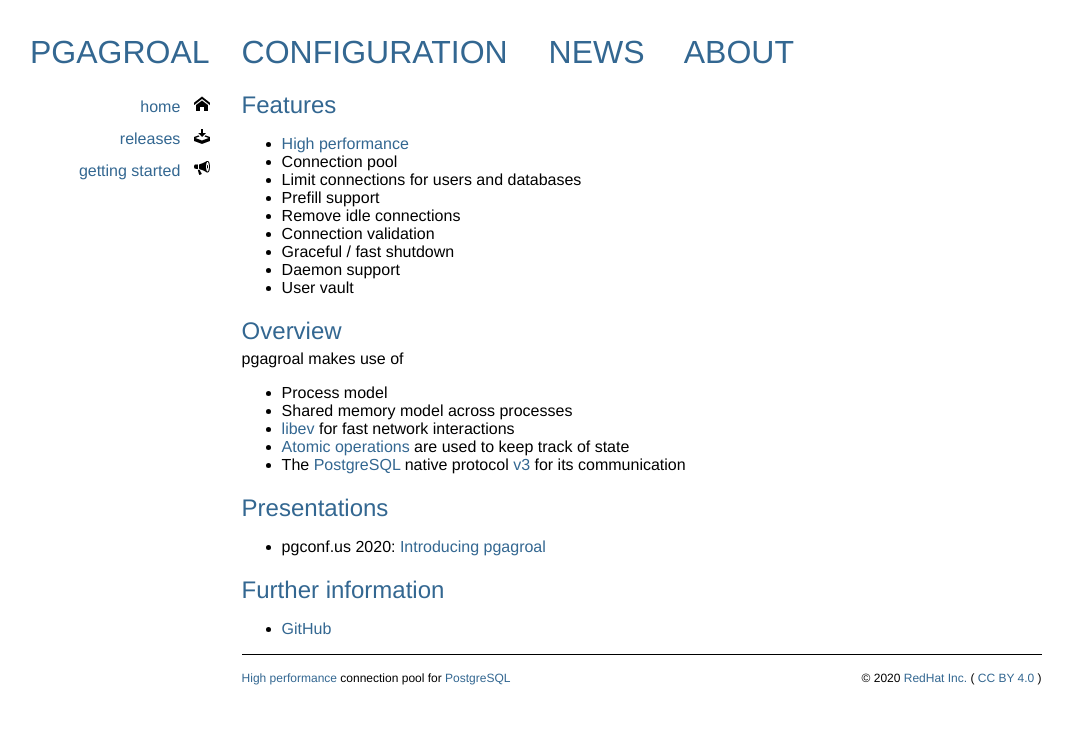
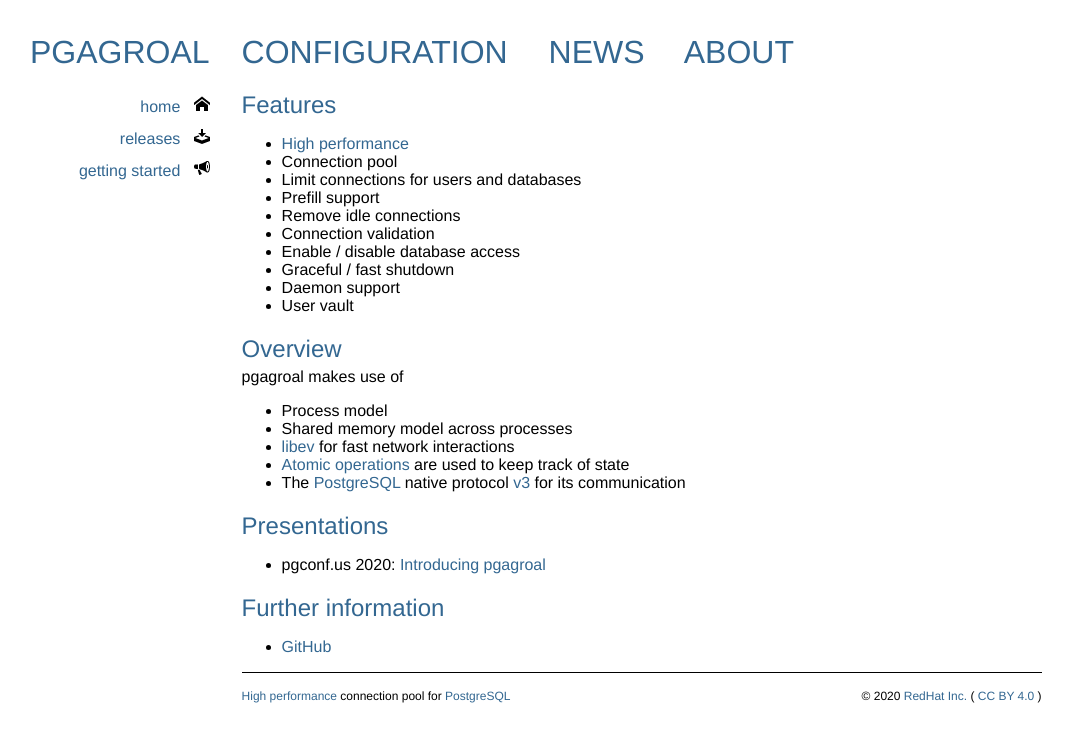
Before and after one commit to agroal/pgagroal, a Jekyll site: the page built from about.html, in a window 1280 px wide. Shown: the top 742 px of the page, without its empty margins (10-1083 px from the left). Built offline with Jekyll 4.4.1, drawn with Linux system fonts in a browser that asks for light colours; some web fonts are replaced.

Commit message:
Enable / disable database access

```diff
--- a/about.html
+++ b/about.html
@@ -18,6 +18,7 @@
       <li>Prefill support</li>
       <li>Remove idle connections</li>
       <li>Connection validation</li>
+      <li>Enable / disable database access</li>
       <li>Graceful / fast shutdown</li>
       <li>Daemon support</li>
       <li>User vault</li>
```
